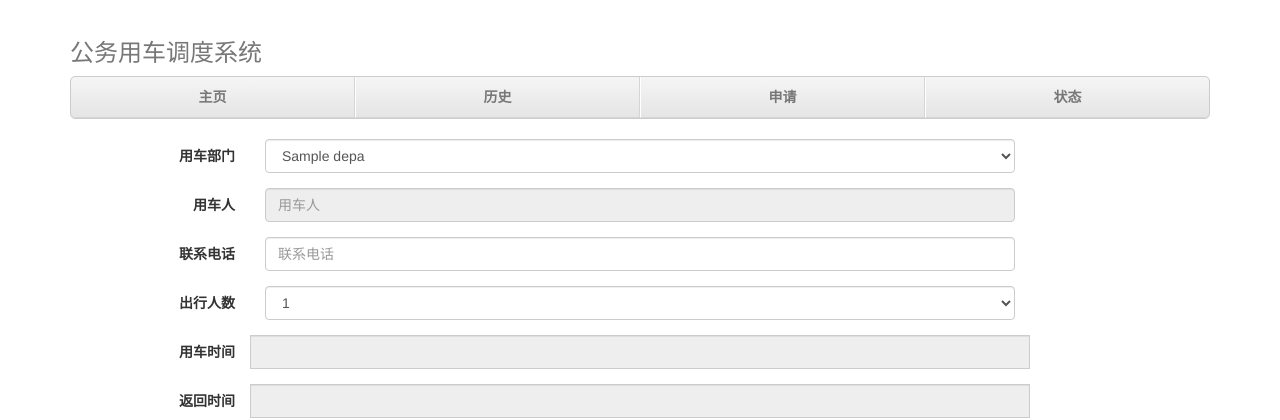
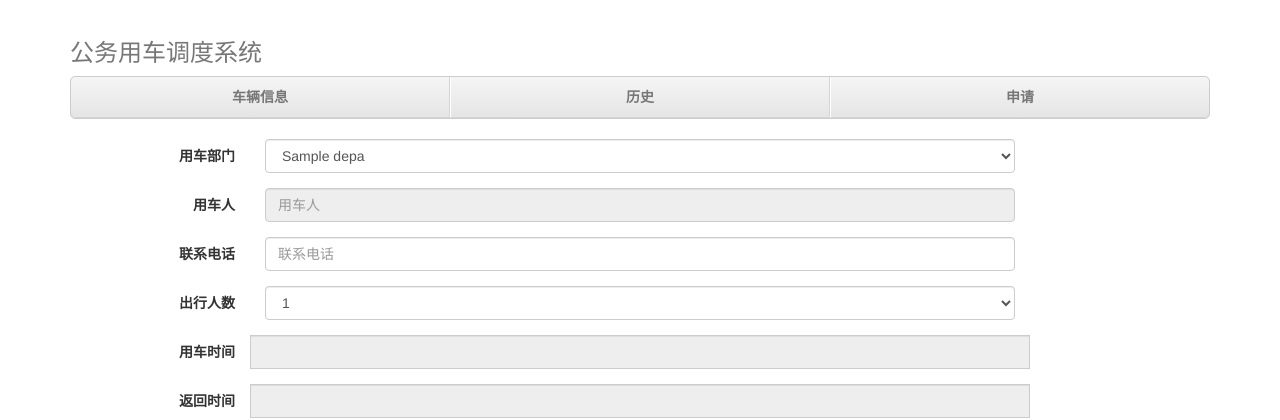
Before and after one commit to alex123bob/carrental, a Node server app: template views/apply.jade in a window 1280 px wide. Shown: the top 420 px of the page. Run offline with Node 20, Linux system fonts and the light colour scheme; the template is opened without the code that fills it: most values are stand-ins (such as "Sample title", 1, 10 or a date in 2020); some libraries are stand-ins or nearby versions.

Commit message:
add more user requirements, change layout a little bit.

```diff
--- a/views/index.jade
+++ b/views/index.jade
@@ -19,7 +19,7 @@
                 th 座位数
                 th 车辆使用状态
                 th 车辆申请时间
-                th 申请人
+                th 借车人
                 th 还车操作
         each car, index in cars
           tbody
--- a/views/layout.jade
+++ b/views/layout.jade
@@ -18,13 +18,13 @@
         nav
           ul.nav.nav-justified
             li.nav-item
-              a.nav-link(name="index", href='/') 主页
+              a.nav-link(name="index", href='/') 车辆信息
             li.nav-item
               a.nav-link(name="history", href='/history') 历史
             li.nav-item
               a.nav-link(name="apply", href='/apply') 申请
-            li.nav-item
-              a.nav-link(name="status", href='/status') 状态
+            //- li.nav-item
+            //-   a.nav-link(name="status", href='/status') 状态
       block content
       footer.footer
         p
```
Also changed, not shown: improvement.md (added, +4 -0 lines).
